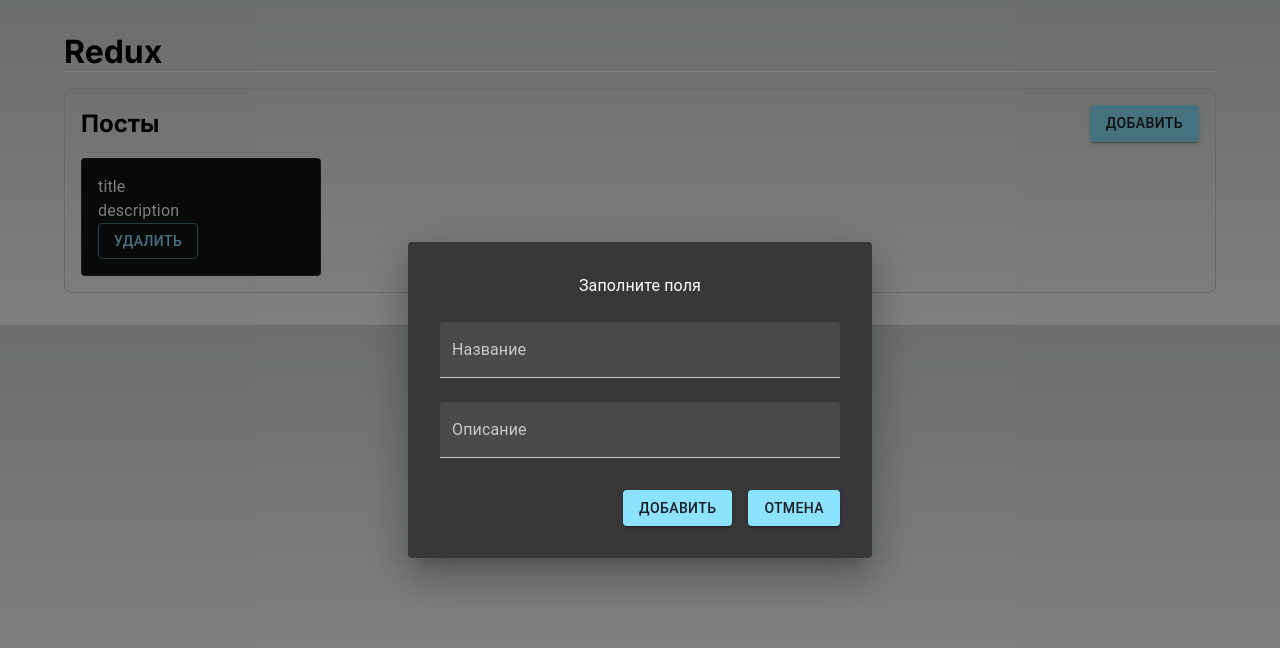
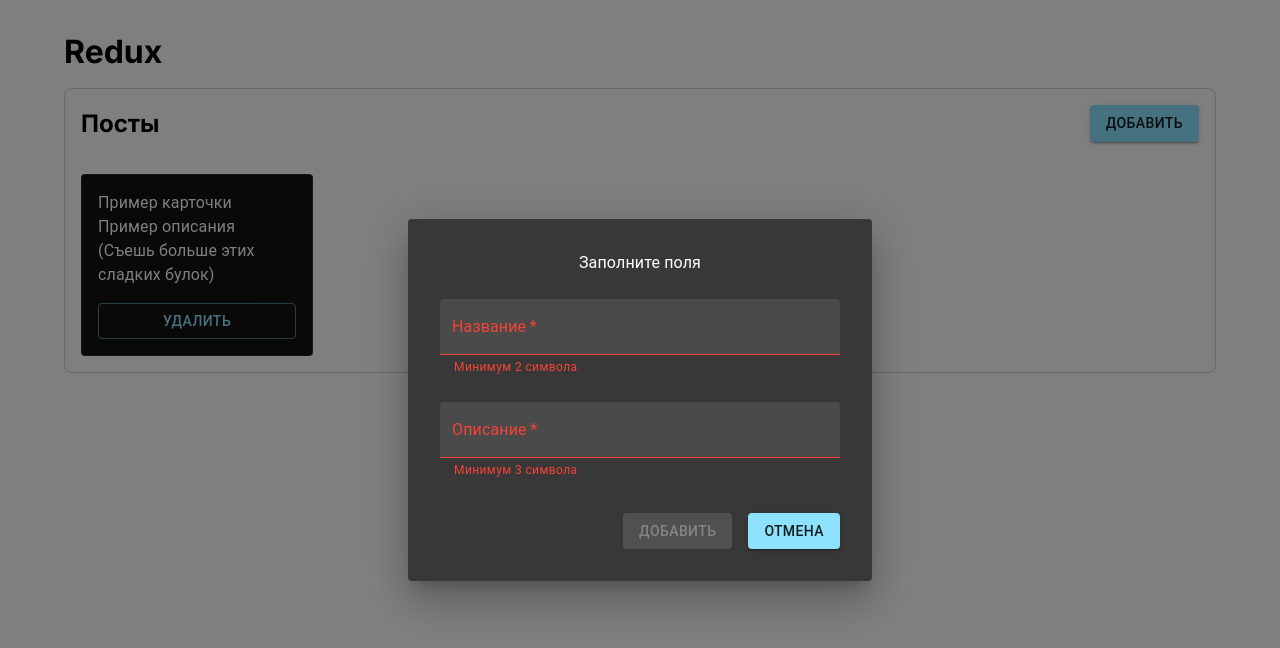
Before and after one commit to Crosbic/redux_docker_example, a Next.js app: page / in a window 1280 px wide. Both pictures are taken after a click on the button "ДОБАВИТЬ". Shown: the top 648 px of the page. Built offline with nearby package versions, Linux system fonts and the light colour scheme.

Commit message:
готовое приложение

```diff
--- a/next.config.mjs
+++ b/next.config.mjs
@@ -1,7 +1,7 @@
 /** @type {import('next').NextConfig} */
 const nextConfig = {
   reactStrictMode: true,
-  output: 'export',
+  // output: 'export',
   basePath: '/redux_docker_example'
 };
 
--- a/src/common/theme.tsx
+++ b/src/common/theme.tsx
@@ -5,6 +5,7 @@
   {
     palette: {
       mode: 'dark',
+      background: { default: '#000000' },
       primary: {
         main: '#8de3fe',
       },
--- a/src/pages/components/modals/AddPostModal.tsx
+++ b/src/pages/components/modals/AddPostModal.tsx
@@ -17,6 +17,8 @@
   const [description, setDescription] = useState('')
 
   const dispatch = useDispatch()
+  const titleRegex = title.match(/^\S*/)
+  const descriptionRegex = description.match(/^\S*/)
 
   const handleCloseModal = () => {
     setOpenModal(false)
@@ -34,7 +36,7 @@
     setTitle('')
     setDescription('')
 
-    // handleCloseModal()
+    handleCloseModal()
   }
 
   return (
@@ -52,6 +54,15 @@
             variant="filled"
             value={title}
             onChange={(e: any) => setTitle(e.target.value)}
+            required
+            error={
+              titleRegex?.['0'] !== undefined && titleRegex?.['0'].length < 2
+            }
+            helperText={
+              titleRegex?.['0'] !== undefined && titleRegex?.['0'].length < 2
+                ? 'Минимум 2 символа'
+                : 'Название подходит'
+            }
           />
           <TextField
             label="Описание"
@@ -59,13 +70,35 @@
             multiline
             value={description}
             onChange={(e: any) => setDescription(e.target.value)}
+            required
+            error={
+              descriptionRegex?.['0'] !== undefined &&
+              descriptionRegex?.['0'].length < 3
+            }
+            helperText={
+              descriptionRegex?.['0'] !== undefined &&
+              descriptionRegex?.['0'].length < 3
+                ? 'Минимум 3 символа'
+                : 'Описание подходит'
+            }
           />
         </div>
         <div className={styles.actions}>
-          <Button variant="contained" onClick={handleAddPost}>
+          <Button
+            variant="contained"
+            onClick={handleAddPost}
+            disabled={
+              (titleRegex?.['0'] !== undefined &&
+                titleRegex?.['0'].length < 2) ||
+              (descriptionRegex?.['0'] !== undefined &&
+                descriptionRegex?.['0'].length < 3)
+            }
+          >
             Добавить
           </Button>
-          <Button variant="contained">Отмена</Button>
+          <Button variant="contained" onClick={handleCloseModal}>
+            Отмена
+          </Button>
         </div>
       </Dialog>
     </>
--- a/src/pages/index.tsx
+++ b/src/pages/index.tsx
@@ -48,8 +48,14 @@
                     variant="outlined"
                     className={styles.postCard}
                   >
-                    <Typography>{post.title}</Typography>
-                    <Typography>{post.description}</Typography>
+                    <div>
+                      <Typography className={styles.postText}>
+                        {post.title}
+                      </Typography>
+                      <Typography className={styles.postText}>
+                        {post.description}
+                      </Typography>
+                    </div>
                     <Button
                       variant="outlined"
                       onClick={() => handleDeletePost(post.id)}
--- a/src/redux/slices/postsSlice.ts
+++ b/src/redux/slices/postsSlice.ts
@@ -3,8 +3,8 @@
 const initialState: any = [
   {
     id: 'id',
-    title: 'title',
-    description: 'description',
+    title: 'Пример карточки',
+    description: 'Пример описания (Съешь больше этих сладких булок)',
   },
 ]
 
--- a/src/styles/Home.module.css
+++ b/src/styles/Home.module.css
@@ -18,7 +18,7 @@
     padding: 1rem;
     display: flex;
     flex-direction: column;
-    gap: 1rem;
+    gap: 2rem;
     border: 1px lightgray solid;
     border-radius: 0.5rem;
 }
@@ -26,26 +26,24 @@
 .postsWrapper {
     display: flex;
     flex-wrap: wrap;
-    gap: 1rem;
+    justify-content: space-between;
+    gap: 1.5rem;
 }
 
 .postCard {
-    width: 30vh;
+    width: 29vh;
     padding: 1rem;
+    display: flex;
+    flex-direction: column;
+    justify-content: space-between;
+    gap: 1rem;
+
 }
 
-.buttonContainer {
-    display: flex;
-    flex-direction: row;
-    gap: 1rem;
+.postText {
+    overflow-wrap: break-word;
 }
 
 .button {
-    padding: 0.5rem 1rem;
-    border: transparent;
-    border-radius: 0.5rem;
+    align-self: flex-end;
 }
-
-.button:hover {
-    cursor: pointer;
-}
--- a/src/styles/globals.css
+++ b/src/styles/globals.css
@@ -1,78 +1,3 @@
-:root {
-  --max-width: 1100px;
-  --border-radius: 12px;
-  --font-mono: ui-monospace, Menlo, Monaco, "Cascadia Mono", "Segoe UI Mono",
-    "Roboto Mono", "Oxygen Mono", "Ubuntu Monospace", "Source Code Pro",
-    "Fira Mono", "Droid Sans Mono", "Courier New", monospace;
-
-  --foreground-rgb: 0, 0, 0;
-  --background-start-rgb: 214, 219, 220;
-  --background-end-rgb: 255, 255, 255;
-
-  --primary-glow: conic-gradient(
-    from 180deg at 50% 50%,
-    #16abff33 0deg,
-    #0885ff33 55deg,
-    #54d6ff33 120deg,
-    #0071ff33 160deg,
-    transparent 360deg
-  );
-  --secondary-glow: radial-gradient(
-    rgba(255, 255, 255, 1),
-    rgba(255, 255, 255, 0)
-  );
-
-  --tile-start-rgb: 239, 245, 249;
-  --tile-end-rgb: 228, 232, 233;
-  --tile-border: conic-gradient(
-    #00000080,
-    #00000040,
-    #00000030,
-    #00000020,
-    #00000010,
-    #00000010,
-    #00000080
-  );
-
-  --callout-rgb: 238, 240, 241;
-  --callout-border-rgb: 172, 175, 176;
-  --card-rgb: 180, 185, 188;
-  --card-border-rgb: 131, 134, 135;
-}
-
-@media (prefers-color-scheme: dark) {
-  :root {
-    --foreground-rgb: 255, 255, 255;
-    --background-start-rgb: 0, 0, 0;
-    --background-end-rgb: 0, 0, 0;
-
-    --primary-glow: radial-gradient(rgba(1, 65, 255, 0.4), rgba(1, 65, 255, 0));
-    --secondary-glow: linear-gradient(
-      to bottom right,
-      rgba(1, 65, 255, 0),
-      rgba(1, 65, 255, 0),
-      rgba(1, 65, 255, 0.3)
-    );
-
-    --tile-start-rgb: 2, 13, 46;
-    --tile-end-rgb: 2, 5, 19;
-    --tile-border: conic-gradient(
-      #ffffff80,
-      #ffffff40,
-      #ffffff30,
-      #ffffff20,
-      #ffffff10,
-      #ffffff10,
-      #ffffff80
-    );
-
-    --callout-rgb: 20, 20, 20;
-    --callout-border-rgb: 108, 108, 108;
-    --card-rgb: 100, 100, 100;
-    --card-border-rgb: 200, 200, 200;
-  }
-}
-
 * {
   box-sizing: border-box;
   padding: 0;
@@ -82,17 +7,8 @@
 html,
 body {
   max-width: 100vw;
+  height: 100%;
   overflow-x: hidden;
-}
-
-body {
-  color: rgb(var(--foreground-rgb));
-  background: linear-gradient(
-      to bottom,
-      transparent,
-      rgb(var(--background-end-rgb))
-    )
-    rgb(var(--background-start-rgb));
 }
 
 a {
```
